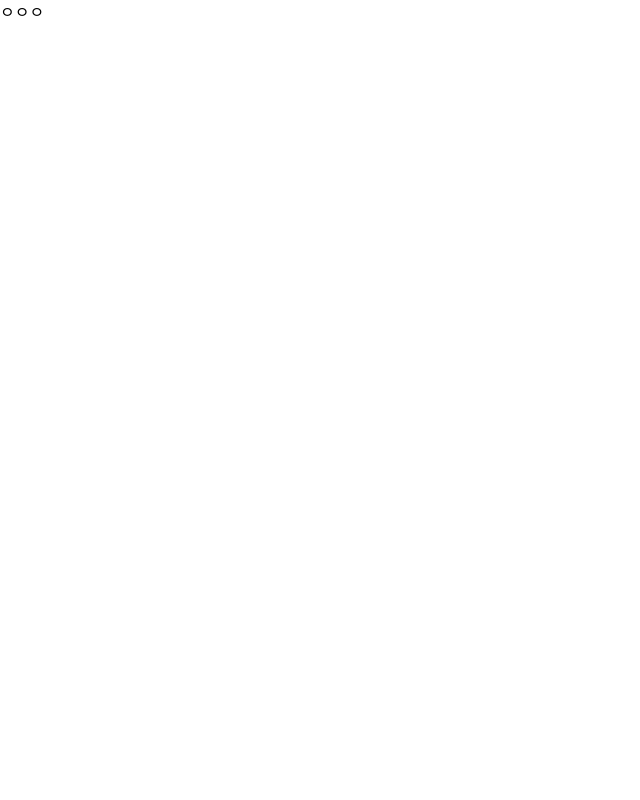
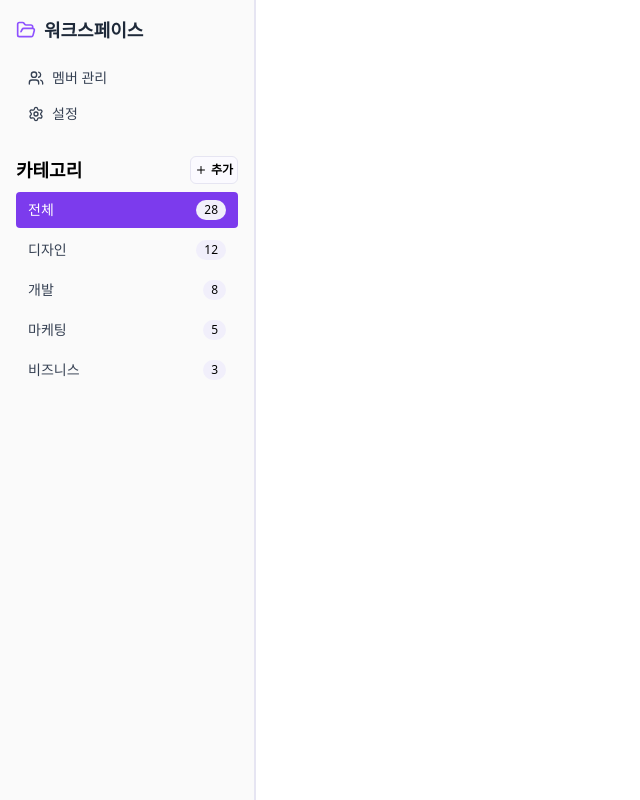
Before and after one commit to Social-Bookmarking/Front, a React (Vite) app: page / in a window 1280 px wide. Shown: the whole page, without its empty margins (0-640 px from the left). Built offline with nearby package versions, Linux system fonts and the light colour scheme.

Commit message:
✨ 사이드바 추가
사이드바 추가 (기능 X)

```diff
--- a/package.json
+++ b/package.json
@@ -10,9 +10,15 @@
     "preview": "vite preview"
   },
   "dependencies": {
+    "@emotion/react": "^11.14.0",
+    "@emotion/styled": "^11.14.1",
+    "@reduxjs/toolkit": "^2.8.2",
     "@tailwindcss/vite": "^4.1.11",
+    "clsx": "^2.1.1",
+    "lucide-react": "^0.536.0",
     "react": "^19.1.0",
     "react-dom": "^19.1.0",
+    "react-redux": "^9.2.0",
     "tailwindcss": "^4.1.11"
   },
   "devDependencies": {
--- a/src/App.tsx
+++ b/src/App.tsx
@@ -1,7 +1,9 @@
+import Sidebar from './components/Sidebar';
+
 function App() {
   return (
     <>
-      <p>ㅇㅇㅇ</p>
+      <Sidebar />
     </>
   );
 }
--- /dev/null
+++ b/src/components/Sidebar.tsx
@@ -0,0 +1,69 @@
+import { FolderOpen, Users, Settings, Plus } from 'lucide-react';
+import { useState } from 'react';
+
+// 나중에 관리 해야함
+const categories = [
+  { name: '전체', count: 28 },
+  { name: '디자인', count: 12 },
+  { name: '개발', count: 8 },
+  { name: '마케팅', count: 5 },
+  { name: '비즈니스', count: 3 },
+];
+
+export default function Sidebar() {
+  const [selectedCategory, setSelectedCategory] = useState('전체');
+
+  return (
+    <aside className="w-64 h-screen p-4 border-r-2 border-[#E6E5F2] bg-[#fafafa] flex flex-col">
+      {/* 워크스페이스 타이틀 */}
+      <div className="flex items-center gap-2 text-lg font-semibold text-gray-800 mb-6">
+        <FolderOpen className="w-5 h-5 text-violet-500" />
+        워크스페이스
+      </div>
+
+      {/* 멤버 관리 & 설정 */}
+      <div className="space-y-4 ml-3 mb-8">
+        <button className="flex items-center gap-2 text-sm text-gray-700 hover:text-violet-600">
+          <Users className="w-4 h-4" />
+          멤버 관리
+        </button>
+        <button className="flex items-center gap-2 text-sm text-gray-700 hover:text-violet-600">
+          <Settings className="w-4 h-4" />
+          설정
+        </button>
+      </div>
+
+      {/* 카테고리 헤더 */}
+      <div className="flex items-center justify-between text-lg font-semibold mb-2">
+        <span>카테고리</span>
+        <button className="p-1 hover:bg-gray-100 text-xs border border-[#E6E5F2] rounded-[6px] h-7 bg-[#FBFAFF] flex items-center gap-1">
+          <Plus className="w-3 h-3" />
+          추가
+        </button>
+      </div>
+
+      {/* 카테고리 목록 */}
+      <div className="flex flex-col gap-1 text-sm">
+        {categories.map((cat) => {
+          const isSelected = cat.name === selectedCategory;
+          return (
+            <button
+              key={cat.name}
+              onClick={() => setSelectedCategory(cat.name)}
+              className={`flex items-center justify-between px-3 py-2 rounded transition ${
+                isSelected
+                  ? 'bg-[#7C3BED] text-white font-medium'
+                  : 'text-gray-700 hover:bg-gray-100'
+              }`}
+            >
+              <span>{cat.name}</span>
+              <span className="text-xs text-black rounded-2xl bg-[#F1EFFB] px-2 py-0.5">
+                {cat.count}
+              </span>
+            </button>
+          );
+        })}
+      </div>
+    </aside>
+  );
+}
```
Also changed, not shown: 1 other file (tests, documents, lock files or other folders).
